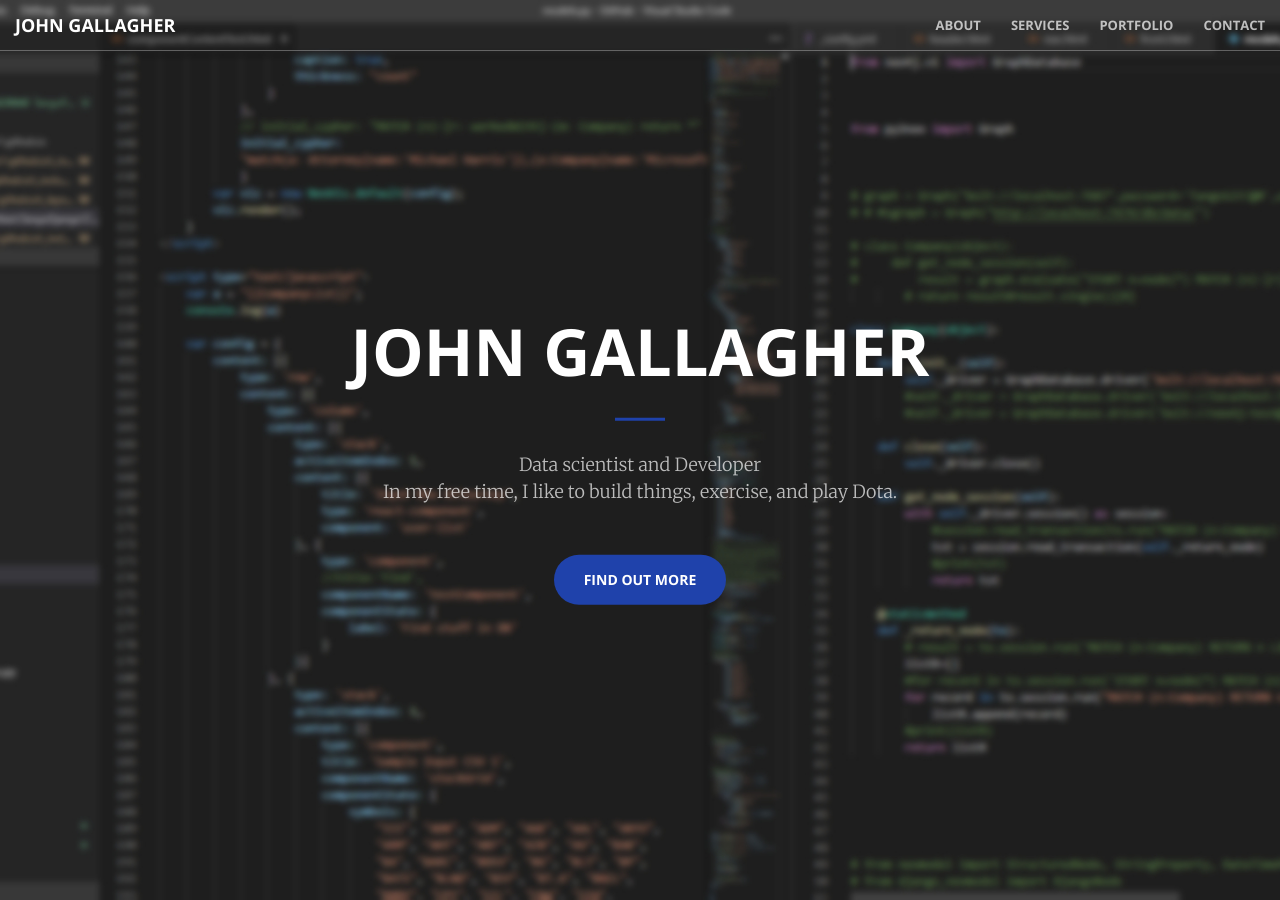
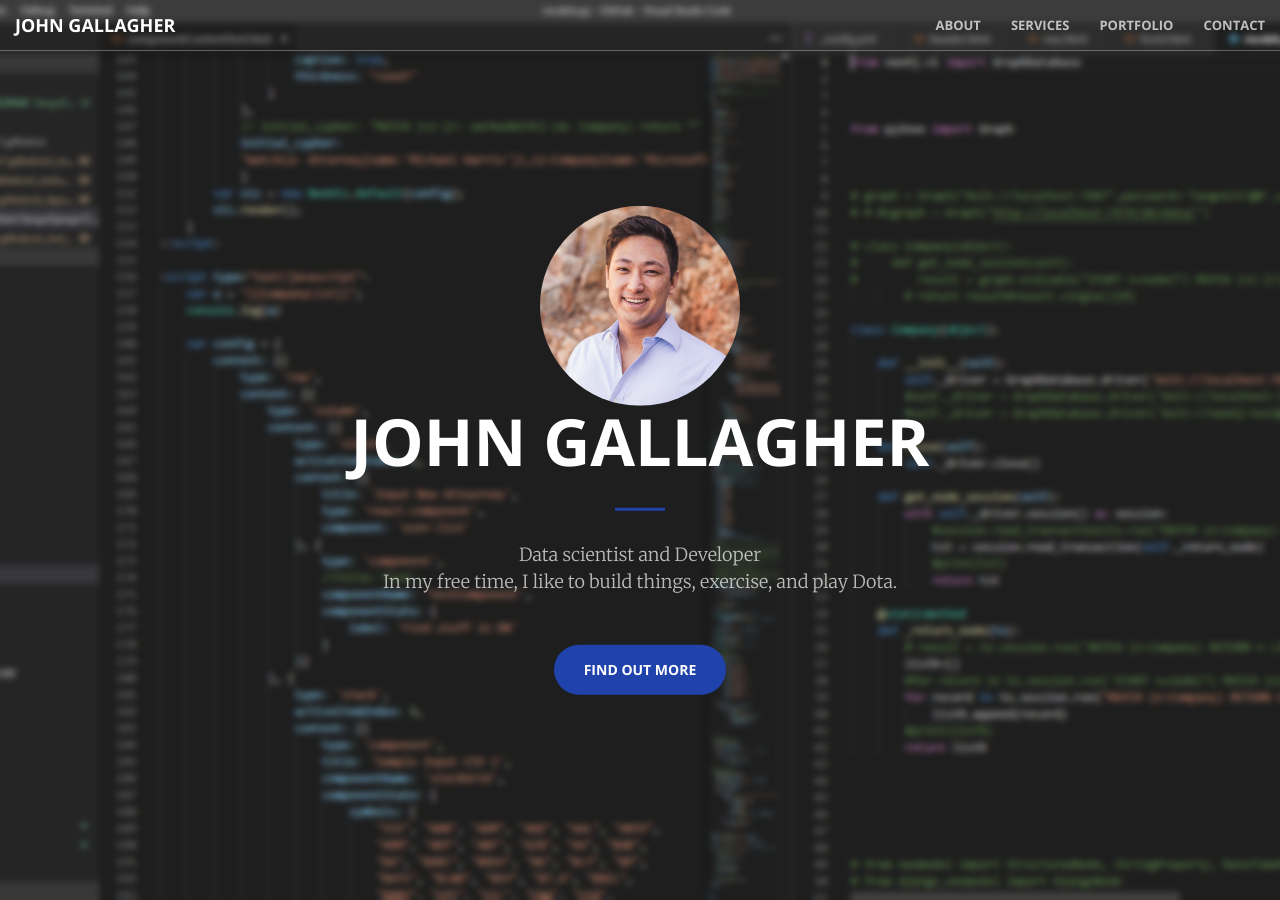
Before and after one commit to jpgallagher1/jpgallagher1.github.io, a Jekyll site: the page built from index.html, in a window 1280 px wide and 900 px high. Built offline with Jekyll 4.4.1, drawn with Linux system fonts in a browser that asks for light colours.

Commit message:
it was a typo src != scr

```diff
--- a/_includes/header.html
+++ b/_includes/header.html
@@ -2,7 +2,7 @@
     <div class="header-content">
 
         <div class="header-content-inner">
-            <img scr="img/headshot.jpg" width="200" class="img-circle">
+            <img src="img/headshot.jpg" width="200" class="img-circle">
             <h1>John Gallagher</h1>
             <hr>
             <p>Data scientist and Developer<br/>
```
